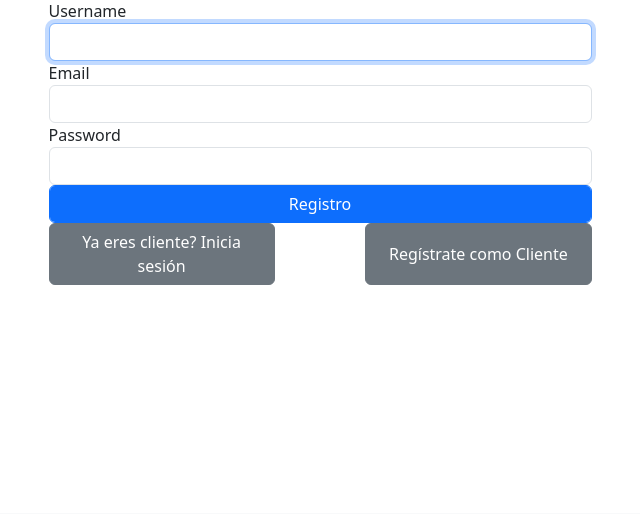
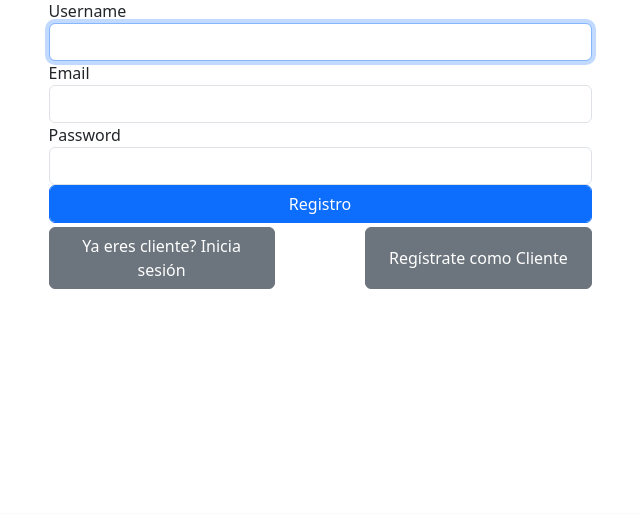
Before and after one commit to EPSZ-DAW2/daw2-2023_02_reservas_restaurantes, a Yii app: template basic/views/site/registro.php in a window 1280 px wide. Shown: the part 167-681 px from the top of the page, without its empty margins (320-960 px from the left). Run offline with PHP 8.4 and a stand-in for Yii, Linux system fonts and the light colour scheme; the template is opened without the code that fills it, so the values that code supplies are empty; form fields are guessed from the names that the template uses; some libraries are stand-ins or nearby versions.

Commit message:
arreglado estilo botones

```diff
--- a/basic/views/site/registro.php
+++ b/basic/views/site/registro.php
@@ -59,7 +59,7 @@ $this->params['breadcrumbs'][] = $this->title;
                     <?php ActiveForm::end(); ?>
                     </div>
                     <?php $form = ActiveForm::begin(['id' => 'registrogp-form',]); ?>
-                    <div class="form-group">
+                    <div class="form-group mt-1">
                         <div class="d-flex">
                             <?= Html::a('Ya eres cliente? Inicia sesión', ['/site/login'], ['class' => 'btn btn-secondary col-lg-5']) ?>
                             <?php if(Yii::$app->session->has('registroc')) { ?>
```
